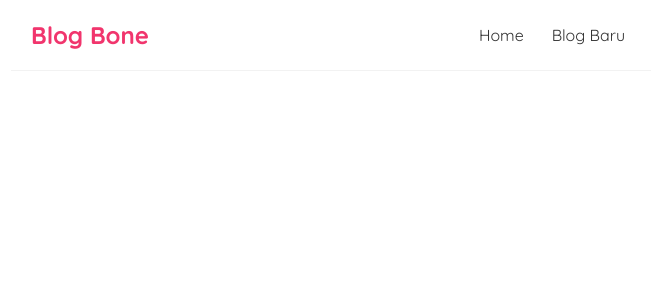
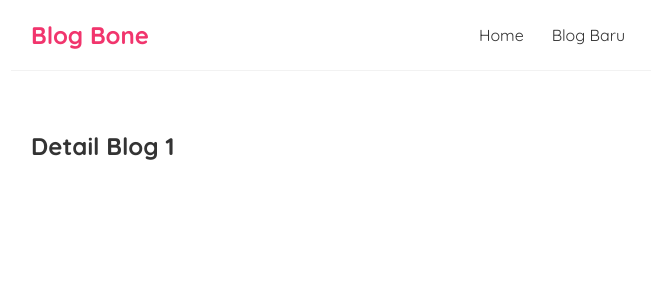
Before and after one commit to KonferensiHantuProject/practice-react, a React (Create React App) app: page /blog/1 in a window 1280 px wide. Shown: the top 300 px of the page, without its empty margins (309-964 px from the left). Built offline with nearby package versions, Linux system fonts and the light colour scheme.

Commit message:
Adding Detail Page

```diff
--- a/src/App.js
+++ b/src/App.js
@@ -2,6 +2,7 @@
 import Home from './Home';
 import { BrowserRouter as Router, Route, Switch } from 'react-router-dom';
 import Create from './Create';
+import BlogDetail from './BlogDetail';
 
 function App() {
 
@@ -17,6 +18,9 @@
             <Route path="/create">
               <Create />
             </Route>
+            <Route path="/blog/:id">
+              <BlogDetail />
+            </Route>
           </Switch>
         </div>
       </div>
--- /dev/null
+++ b/src/BlogDetail.js
@@ -0,0 +1,13 @@
+import { useParams } from "react-router-dom";
+
+const BlogDetail = () => {
+    const { id } = useParams();
+
+    return (
+        <div className="blog-detail">
+            <h2>Detail Blog {id}</h2>
+        </div>
+    );
+}
+
+export default BlogDetail;
--- a/src/BlogList.js
+++ b/src/BlogList.js
@@ -1,3 +1,5 @@
+import { Link } from "react-router-dom";
+
 const BlogList = ({ blogs, title}) => {
 
     return (
@@ -5,8 +7,10 @@
             <h2>{title}</h2>
             {blogs.map((blog) => (
                 <div className="blog-preview" key={blog.id}>
-                    <h2>{blog.title}</h2>
-                    <p>Ditulis Oleh{blog.author}</p>
+                    <Link to={ `/blogs/${blog.id}`}>
+                        <h2>{blog.title}</h2>
+                        <p>Ditulis Oleh{blog.author}</p>
+                    </Link>
                 </div>
             ))}
         </div>
--- a/src/index.css
+++ b/src/index.css
@@ -54,3 +54,6 @@
   color: #f1356d;
   margin-bottom: 8px;
 }
+.blog-preview a{
+  text-decoration: none;
+}
```
